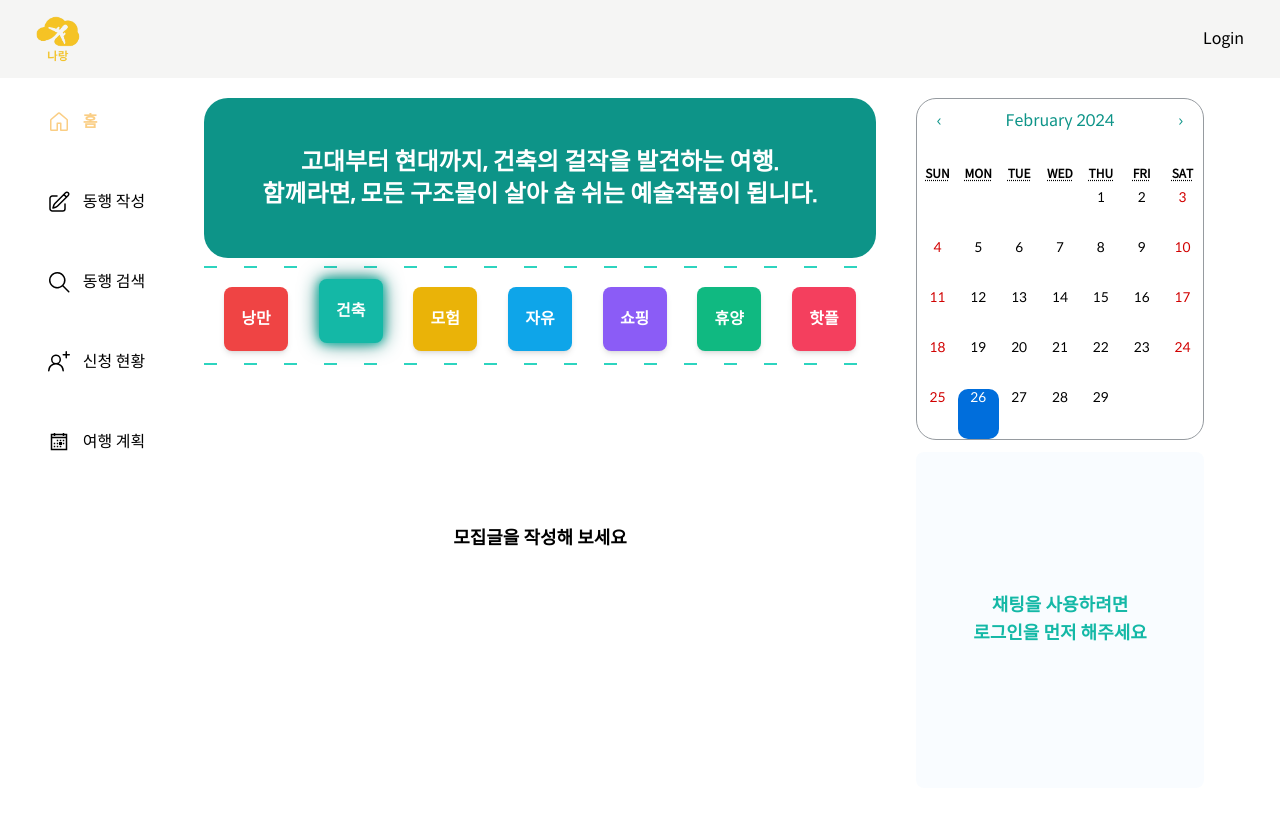
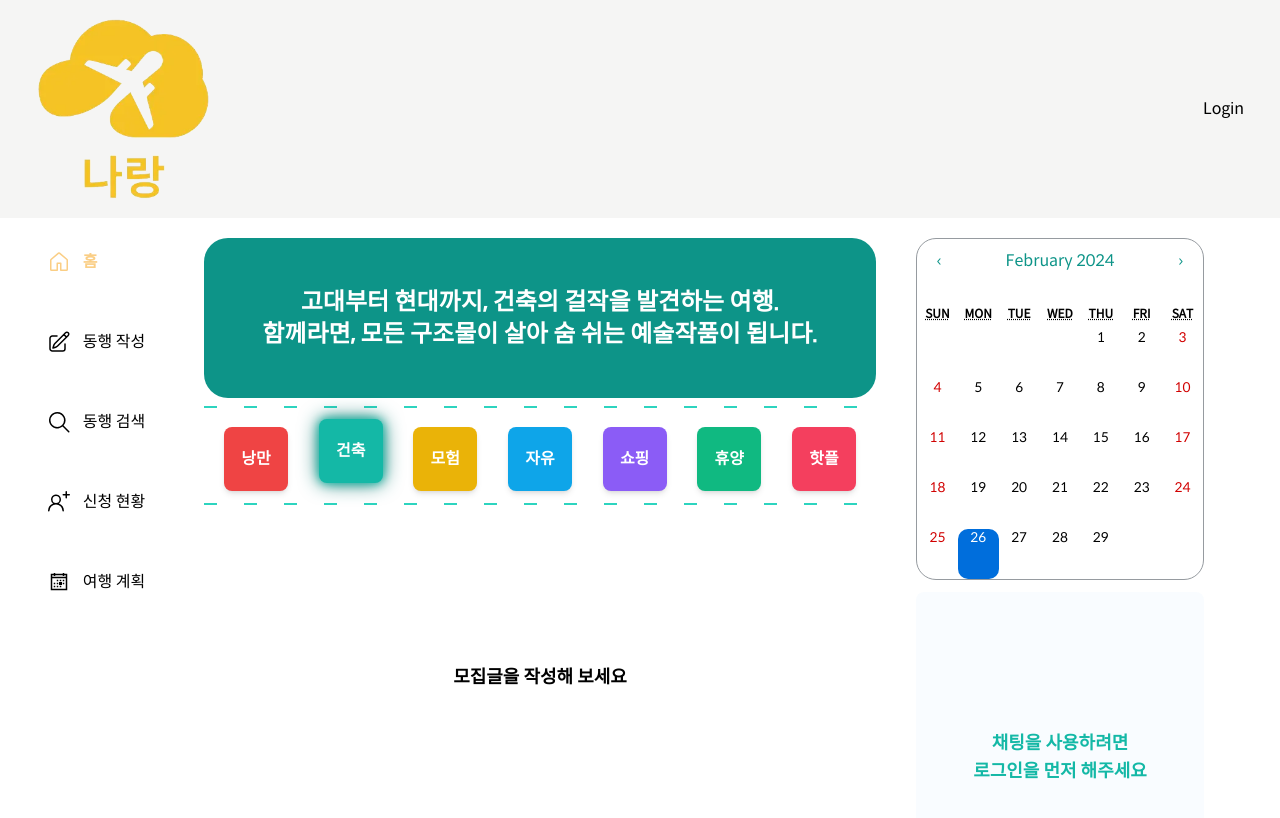
Before and after one commit to narang-trip/frontend, a React (Vite) app in the folder frontend/: page / in a window 1280 px wide. Shown: the top 818 px of the page. Built offline with nearby package versions, Linux system fonts and the light colour scheme; no server answers.

Commit message:
refact: change image size

```diff
--- a/frontend/src/components/UpperNavBar.jsx
+++ b/frontend/src/components/UpperNavBar.jsx
@@ -179,9 +179,7 @@ const UpperNavbar = () => {
       <div className="ml-5">
         <img
           src="/narang_logo.webp"
-          width="44"
-          height="44"
-          className="hover:cursor-pointer"
+          className="w-44 h-auto hover:cursor-pointer"
           onClick={navigateHome}
           alt="Home"
         />
```
